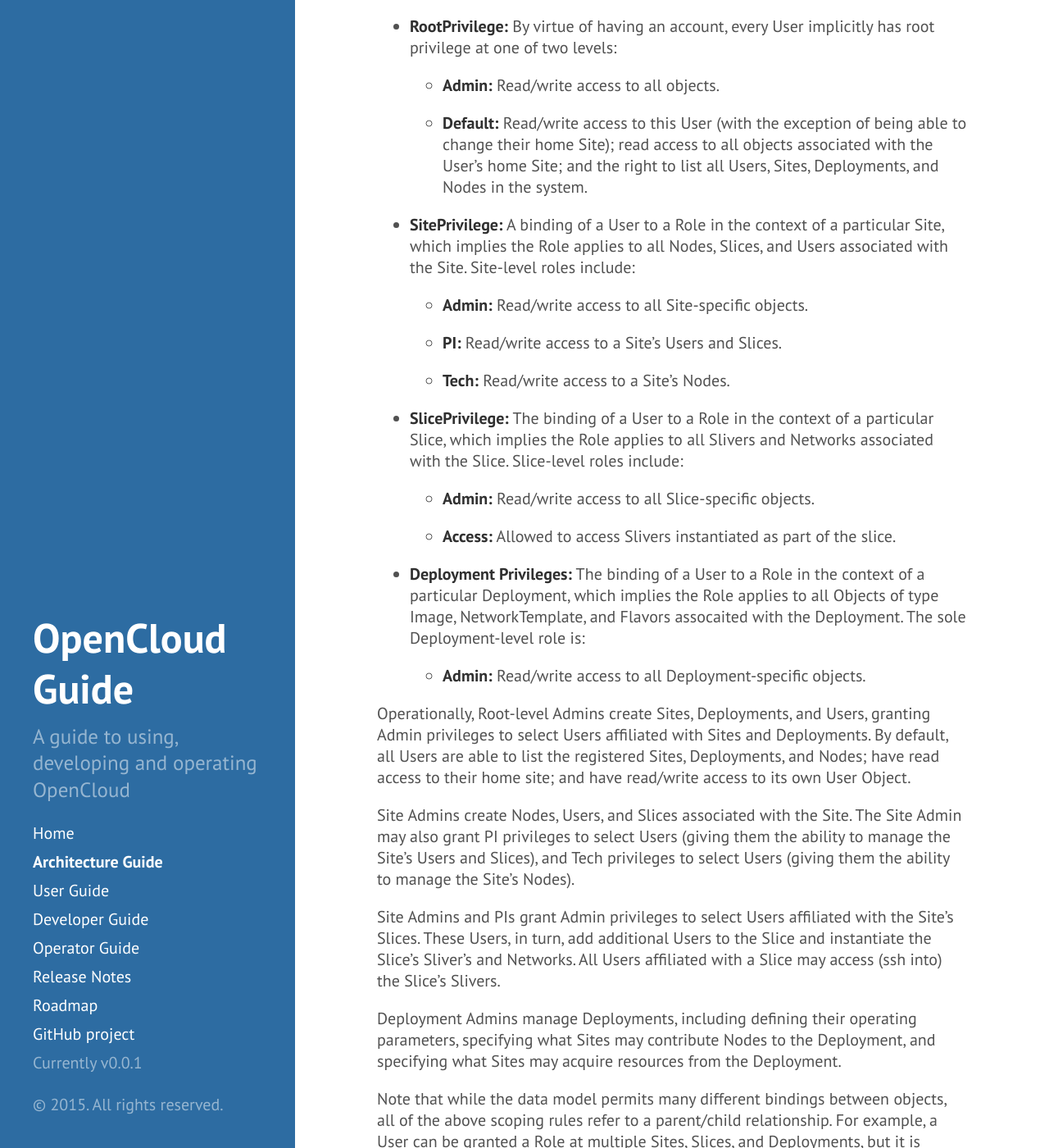
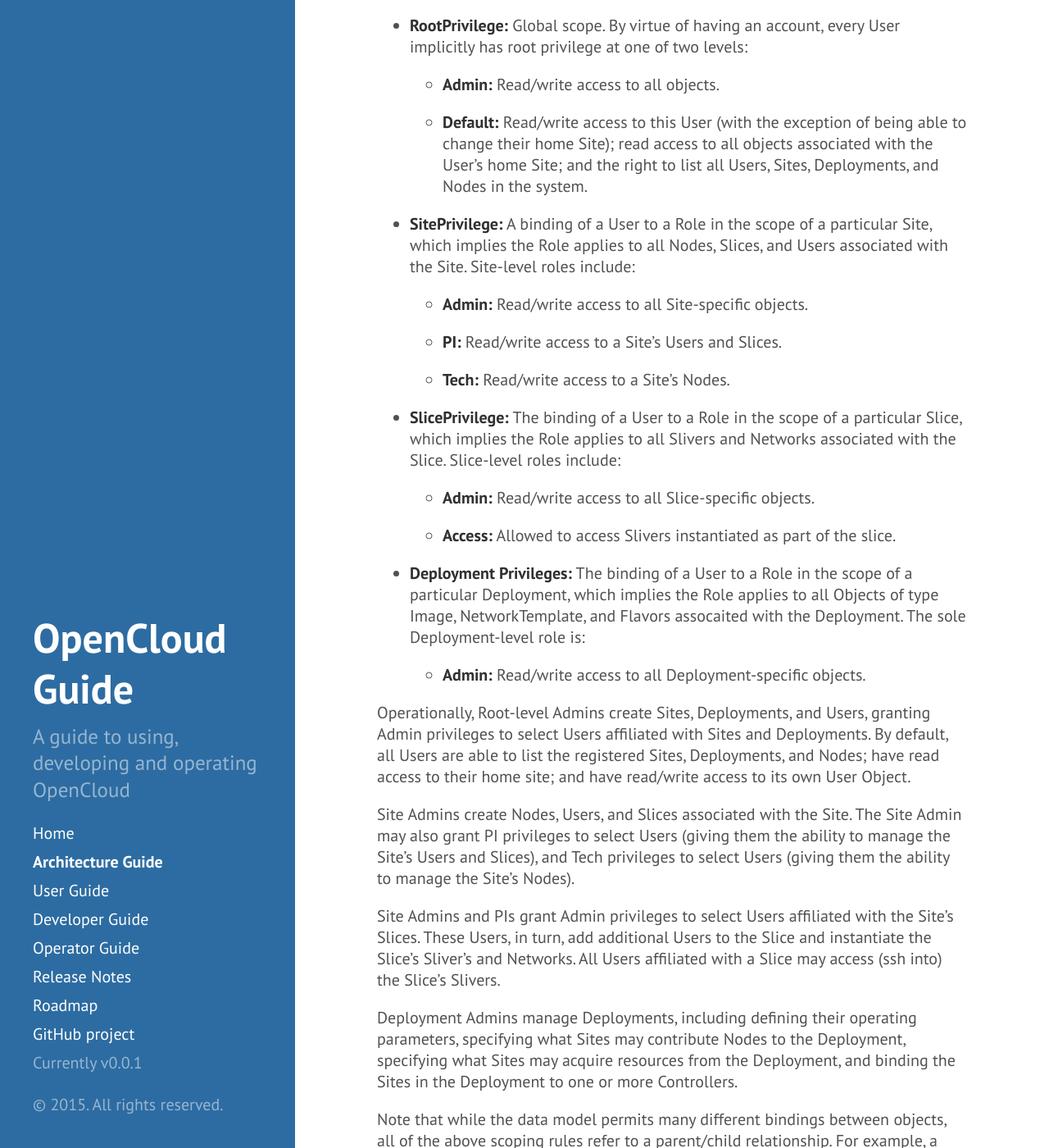
Before and after one commit to open-cloud/open-cloud.github.io.old, a Jekyll site: the page built from 0_overview.md, in a window 1280 px wide and 1400 px high, scrolled down 3891 px. Shown: the whole window at 82% size. Built offline with Jekyll 4.4.1, drawn with Linux system fonts in a browser that asks for light colours; Markdown is read by kramdown in place of the engine named in the settings; some of the changed text lies outside the part shown.

```diff
--- a/0_overview.md
+++ b/0_overview.md
@@ -143,11 +143,11 @@ objects.
 * **User:** A principle that invokes operations on objects and uses
   XOS resources.
 
-* **Role:** A set of privileges granted to a User in the context of
+* **Role:** A set of privileges granted to a User in the scope of
   some set of objects.
 
-* **RootPrivilege:** By virtue of having an account, every User
-  implicitly has root privilege at one of two levels:
+* **RootPrivilege:** Global scope. By virtue of having an account,
+  every User implicitly has root privilege at one of two levels:
 
   - **Admin:** Read/write access to all objects.
 
@@ -156,10 +156,10 @@ objects.
     associated with the User's home Site; and the right to list all
     Users, Sites, Deployments, and Nodes in the system.
 
-* **SitePrivilege:** A binding of a User to a Role in the context of a
+* **SitePrivilege:** A binding of a User to a Role in the scope of a
   particular Site, which implies the Role applies to all Nodes,
-  Slices, and Users associated with the Site. Site-level
-  roles include:
+  Slices, and Users associated with the Site. Site-level roles
+  include:
 
   - **Admin:** Read/write access to all Site-specific objects.
 
@@ -167,7 +167,7 @@ objects.
 
   - **Tech:** Read/write access to a Site's Nodes.
 
-* **SlicePrivilege:** The binding of a User to a Role in the context
+* **SlicePrivilege:** The binding of a User to a Role in the scope
   of a particular Slice, which implies the Role applies to all Slivers
   and Networks associated with the Slice. Slice-level roles include:
 
@@ -177,7 +177,7 @@ objects.
     slice.
 
 * **Deployment Privileges:** The binding of a User to a Role in the
-  context of a particular Deployment, which implies the Role applies
+  scope of a particular Deployment, which implies the Role applies
   to all Objects of type Image, NetworkTemplate, and Flavors
   assocaited with the Deployment. The sole Deployment-level role is:
 
@@ -202,8 +202,9 @@ affiliated with a Slice may access (ssh into) the Slice's Slivers.
 
 Deployment Admins manage Deployments, including defining their
 operating parameters, specifying what Sites may contribute Nodes to
-the Deployment, and specifying what Sites may acquire resources from
-the Deployment.
+the Deployment, specifying what Sites may acquire resources from
+the Deployment, and binding the Sites in the Deployment to one or
+more Controllers.
 
 Note that while the data model permits many different bindings between
 objects, all of the above scoping rules refer to a parent/child
@@ -251,8 +252,7 @@ collaborate to manage nodes. This results in three core Object Types:
   of virtualization technologies and being managed according to a
   coherent set of resource allocation policies.
 
-  - Bound to a set of Users that establish the Deployment's
-    policies.
+  - Bound to a set of Users that establish the Deployment's policies.
 
   - Bound to a set of Nodes that adhere to the Deployment's policies.
 
@@ -273,6 +273,13 @@ agree to manage their Nodes in collaboration with the containing
 Deployment (e.g., Enterprise). Although not currently exercised in
 OpenCloud, it is also possible that a Site hosts Nodes that belong to
 more than one Deployment.
+
+A Controller object represents the binding between Deployments and
+Sites, where in practice, a Controller typically corresponds to an
+OpenStack head node. There could be one Controller per Site in the
+Deployment (i.e., one head node per Site) or one Controller might
+be bound to a set of Sites (i.e., one head nodes manages a set of
+Sites).
 
 Operationally, the Root-level Admin creates Sites and Deployments. The
 Site-level Admin and Tech create and manage Nodes at that Site, and
```
Also changed, not shown: other parts of 0_overview.md (+2 -7 lines), figures/Slide1.jpg.
